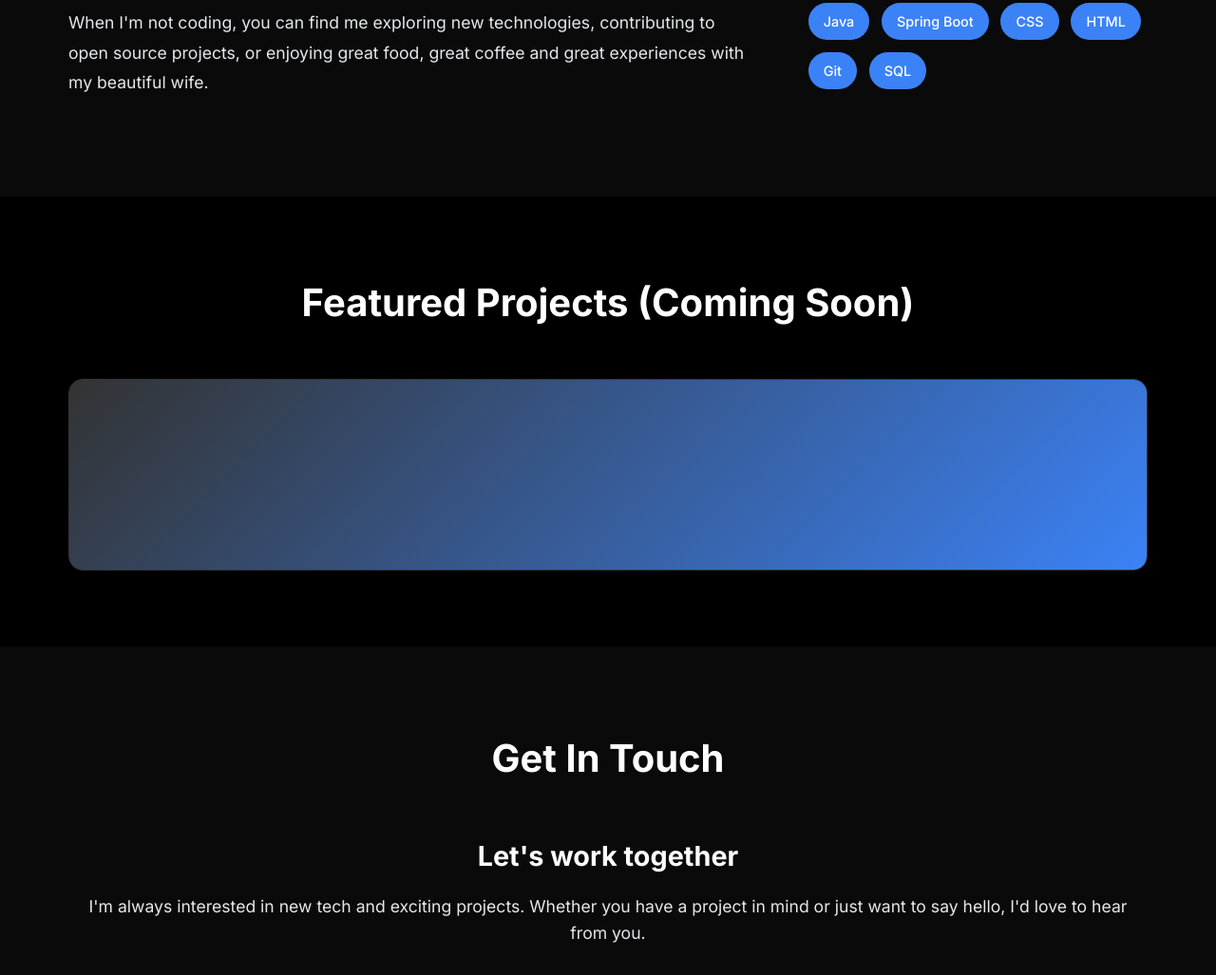
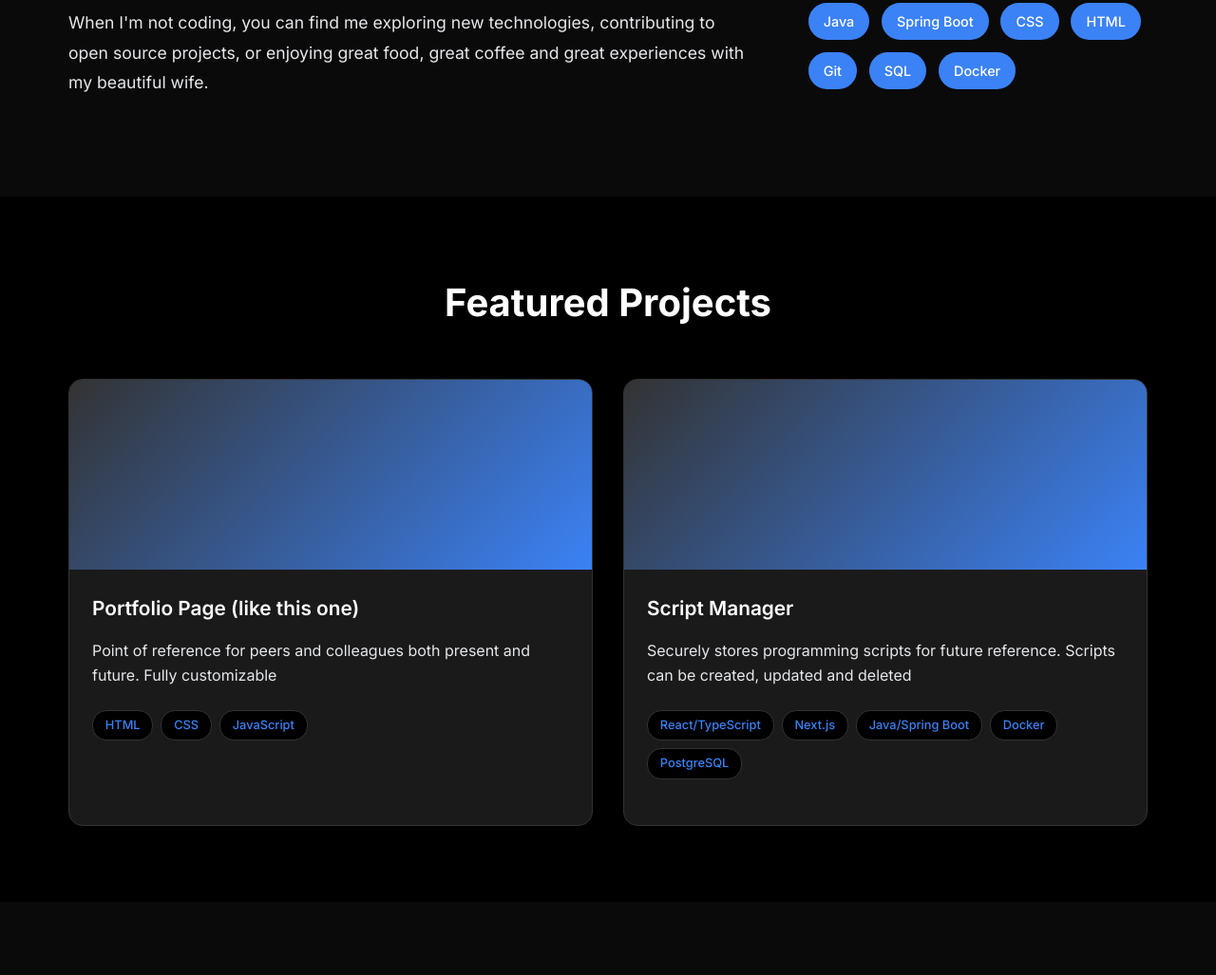
Before and after one commit to nextking12/personal_portfolio, a plain HTML site: page index.html in a window 1280 px wide. Shown: the part 1103-2130 px from the top of the page at 95% size. Drawn offline with Linux system fonts and the light colour scheme.

Commit message:
updated projects

```diff
--- a/index.html
+++ b/index.html
@@ -66,6 +66,7 @@
                         <span class="skill-tag">HTML</span>
                         <span class="skill-tag">Git</span>
                         <span class="skill-tag">SQL</span>
+                        <span class="skill-tag">Docker</span>
                     </div>
                 </div>
             </div>
@@ -74,15 +75,15 @@
 
     <section id="projects" class="projects">
         <div class="container">
-            <h2 class="section-title">Featured Projects (Coming Soon)</h2>
+            <h2 class="section-title">Featured Projects</h2>
             <div class="projects-grid">
                 <div class="project-card">
                     <div class="project-image">
                         <div class="project-placeholder"></div>
                     </div>
-                    <!--<div class="project-content">
+                    <div class="project-content">
                         <h3 class="project-title">Portfolio Page (like this one)</h3>
-                        <p class="project-description"></p>
+                        <p class="project-description">Point of reference for peers and colleagues both present and future. Fully customizable</p>
                         <div class="project-tech">
                             <span class="tech-tag">HTML</span>
                             <span class="tech-tag">CSS</span>
@@ -92,27 +93,29 @@
                             <a href="#" class="project-link"></a>
                             <a href="#" class="project-link"></a>
                         </div>
-                    </div>-->
+                    </div>
                 </div>
 
-                <!-- <div class="project-card">
+                <div class="project-card">
                     <div class="project-image">
                         <div class="project-placeholder"></div>
                     </div>
                     <div class="project-content">
-                        <h3 class="project-title"></h3>
-                        <p class="project-description"></p>
+                        <h3 class="project-title">Script Manager</h3>
+                        <p class="project-description">Securely stores programming scripts for future reference. Scripts can be created, updated and deleted</p>
                         <div class="project-tech">
-                            <span class="tech-tag"></span>
-                            <span class="tech-tag"></span>
-                            <span class="tech-tag"></span>
+                            <span class="tech-tag">React/TypeScript</span>
+                            <span class="tech-tag">Next.js</span>
+                            <span class="tech-tag">Java/Spring Boot</span>
+                            <span class="tech-tag">Docker</span>
+                            <span class="tech-tag">PostgreSQL</span>
                         </div>
                         <div class="project-links">
                             <a href="#" class="project-link"></a>
                             <a href="#" class="project-link"></a>
                         </div>
                     </div>
-                </div> -->
+                </div>
 
                 <!-- <div class="project-card">
                     <div class="project-image">
```
